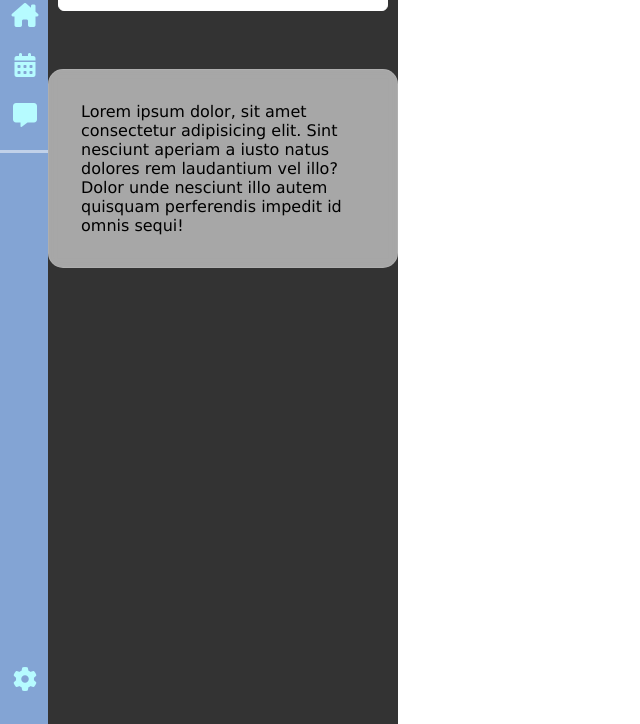
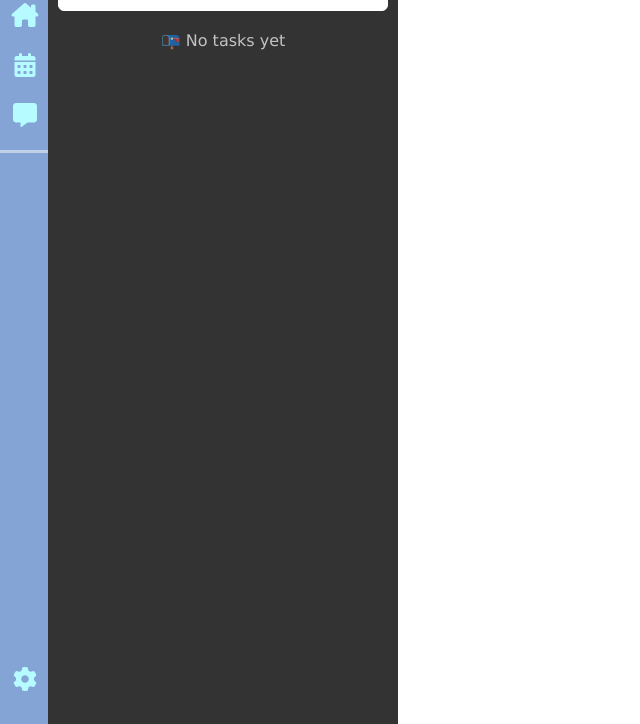
Before and after one commit to iaaansx/To-Do-List-App, a plain HTML site: page index.html in a window 1280 px wide. Shown: the part 76-800 px from the top of the page, without its empty margins (0-640 px from the left). Drawn offline with Linux system fonts and the light colour scheme.

Commit message:
git push

```diff
--- a/index.html
+++ b/index.html
@@ -36,15 +36,9 @@
       </div>
       <div class="search-container">
         <input type="text" id="search-bar" placeholder="Search tasks..." />
+        <p id="empty-state" class="empty-state">📭 No tasks yet</p>
       </div>
       <div class="span-grid"></div>
-      <div class="span-card">
-        <p>
-          Lorem ipsum dolor, sit amet consectetur adipisicing elit. Sint
-          nesciunt aperiam a iusto natus dolores rem laudantium vel illo? Dolor
-          unde nesciunt illo autem quisquam perferendis impedit id omnis sequi!
-        </p>
-      </div>
     </div>
     <script src="script.js"></script>
   </body>
--- a/script.js
+++ b/script.js
@@ -4,7 +4,10 @@ const searchBar = document.getElementById('search-bar');
 const taskContainer = document.querySelector('.span-grid');
 
 // Load tasks from localStorage on load
-document.addEventListener('DOMContentLoaded', loadTasks);
+document.addEventListener('DOMContentLoaded', function() {
+    loadTasks();
+    updateEmptyState();
+});
 
 // Add task button functionality
 addBtn.addEventListener('click', function () {
@@ -21,6 +24,7 @@ function addTask(taskText) {
     taskCard.classList.add('span-card');
     taskCard.textContent = taskText;
 
+
     // Optional: delete on double-click
     taskCard.addEventListener('dblclick', function () {
         if (confirm('Delete this task?')) {
@@ -30,6 +34,8 @@ function addTask(taskText) {
     });
 
     taskContainer.appendChild(taskCard);
+    updateEmptyState();
+
 }
 
 // Save task to localStorage
@@ -50,6 +56,7 @@ function deleteTask(taskText) {
     let tasks = JSON.parse(localStorage.getItem('tasks')) || [];
     tasks = tasks.filter(task => task !== taskText);
     localStorage.setItem('tasks', JSON.stringify(tasks));
+    updateEmptyState();
 }
 
 // Search functionality
@@ -66,3 +73,13 @@ searchBar.addEventListener('input', function () {
         }
     });
 });
+const emptyState = document.getElementById('empty-state');
+
+// Helper: Update empty state visibility
+function updateEmptyState() {
+    if (taskContainer.children.length === 0) {
+        emptyState.classList.remove('hidden');
+    } else {
+        emptyState.classList.add('hidden');
+    }
+}
--- a/style.css
+++ b/style.css
@@ -115,6 +115,9 @@
     gap: 2rem;
     margin-top: 3rem;
 }
+.span-grid :empty{
+    display: none;
+}
 .span-card{
     padding: 2rem;
     border-radius: 15px;
@@ -147,3 +150,14 @@
     border-color: var(--accent, #1976d2);
     box-shadow: 0 0 5px rgba(25, 118, 210, 0.3);
 }
+.empty-state {
+    text-align: center;
+    color: var(--cont, #fff);
+    opacity: 0.7;
+    padding: 20px;
+    font-size: 1rem;
+    transition: opacity 0.3s;
+}
+.hidden {
+    display: none;
+}
```
